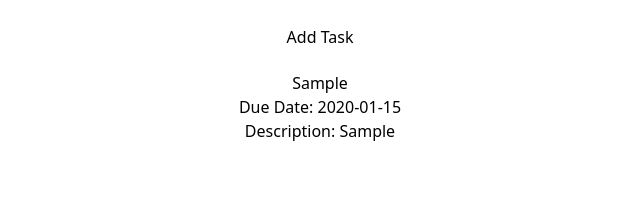
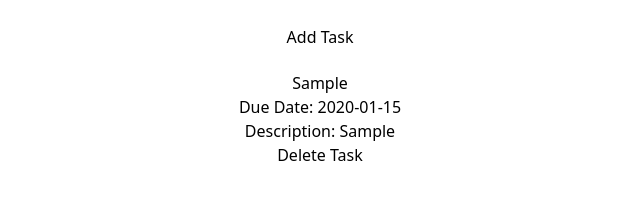
Before and after one commit to irshad2k2/wd301, a React (Vite) app in the folder smarter-tasks/: page / in a window 1280 px wide. Both pictures are taken after typing "Sample", "Sample", "2020-01-15" into the empty fields and a click on the button "Add Task". Shown: the part 225-424 px from the top of the page, without its empty margins (320-960 px from the left). Built offline with nearby package versions, Linux system fonts and the light colour scheme.

Commit message:
created custom hooks for local storage

```diff
--- a/smarter-tasks/src/Task.tsx
+++ b/smarter-tasks/src/Task.tsx
@@ -4,6 +4,7 @@ interface TaskProp {
   title: string;
   description: string;
   dueDate: Date;
+  onDelete: () => void;
 }
 
 const Task = (props: TaskProp) => {
@@ -14,6 +15,8 @@ const Task = (props: TaskProp) => {
         Due Date: {props.dueDate.toString()}
       </p>
       <p className="text-sm text-slate-500">Description: {props.description}</p>
+
+      <button onClick={props.onDelete} className="deleteTaskButton">Delete Task</button>
     </div>
   );
 };
--- a/smarter-tasks/src/TaskApp.tsx
+++ b/smarter-tasks/src/TaskApp.tsx
@@ -1,19 +1,28 @@
-import React from "react";
 import { TaskItem } from "./types";
 import TaskForm from "./TaskForm";
 import TaskList from "./TaskList";
+import { useLocalStorage } from "./hooks/useLocalStorage";
 
 interface TaskAppState {
   tasks: TaskItem[];
 }
 
 const TaskApp = () => {
-  const [taskAppState, setTaskAppState] = React.useState<TaskAppState>({
-    tasks: [],
-  });
+  const [taskAppState, setTaskAppState] = useLocalStorage<TaskAppState>(
+    "tasks",
+    {
+      tasks: [],
+    }
+  );
 
   const addTask = (task: TaskItem) => {
     setTaskAppState({ tasks: [...taskAppState.tasks, task] });
+  };
+
+  const handleDeleteTask = (index: number) => {
+    const newTasks = [...taskAppState.tasks];
+    newTasks.splice(index, 1);
+    setTaskAppState({ tasks: newTasks });
   };
 
   return (
@@ -30,7 +39,7 @@ const TaskApp = () => {
           </h1>
 
           <TaskForm addTask={addTask} />
-          <TaskList tasks={taskAppState.tasks} />
+          <TaskList tasks={taskAppState.tasks} onDeleteTask={handleDeleteTask} />
         </div>
       </div>
     </div>
--- a/smarter-tasks/src/TaskForm.tsx
+++ b/smarter-tasks/src/TaskForm.tsx
@@ -76,7 +76,7 @@ const TaskForm = (props: TaskFormProps) => {
         />
         <br />
         <br />
-        <button type="submit">Add Task</button>
+        <button id="addTaskButton" type="submit">Add Task</button>
       </form>
     </>
   );
--- a/smarter-tasks/src/TaskList.tsx
+++ b/smarter-tasks/src/TaskList.tsx
@@ -3,22 +3,27 @@ import { TaskItem } from "./types";
 
 interface Props {
   tasks: TaskItem[];
+  onDeleteTask: (index: number) => void;
 }
-
 
 const TaskList = (props: Props) => {
   return (
     <>
+      <ul>
         {props.tasks.map((task, idx) => (
+          <li>
             <Task
               key={idx}
               title={task.title}
               description={task.description}
               dueDate={task.dueDate}
+              onDelete={() => props.onDeleteTask(idx)}
             ></Task>
+          </li>
         ))}
+      </ul>
     </>
   );
-}
+};
 
 export default TaskList;
--- /dev/null
+++ b/smarter-tasks/src/hooks/useLocalStorage.ts
@@ -0,0 +1,20 @@
+import { Dispatch, SetStateAction, useEffect, useState } from "react";
+const getStoredValue = <T>(key: string, defaultValue: T): T => {
+    const savedItem = localStorage.getItem(key);
+    if (savedItem) {
+        return JSON.parse(savedItem)
+    }
+    return defaultValue
+};
+
+export const useLocalStorage = <T,>(key: string, defaultValue: T):[T,Dispatch<SetStateAction<T>>] => {
+    const [value, setValue] = useState(() => {
+        return getStoredValue(key, defaultValue)
+    });
+
+    useEffect(() => {
+        localStorage.setItem(key, JSON.stringify(value));
+    },[key, value]);
+
+    return [value, setValue];
+};
```
Lines whose indentation alone changed are shown as unchanged.
